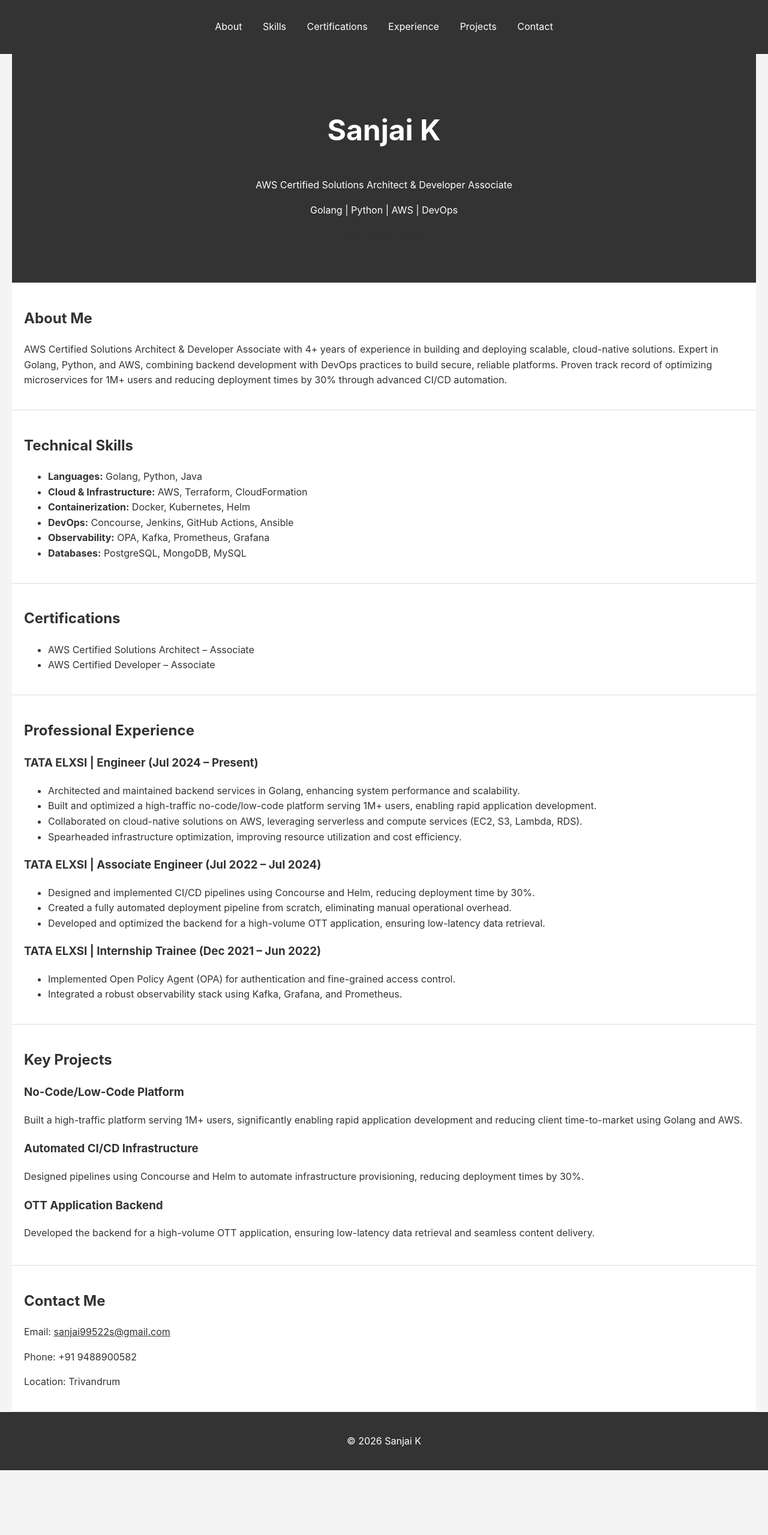
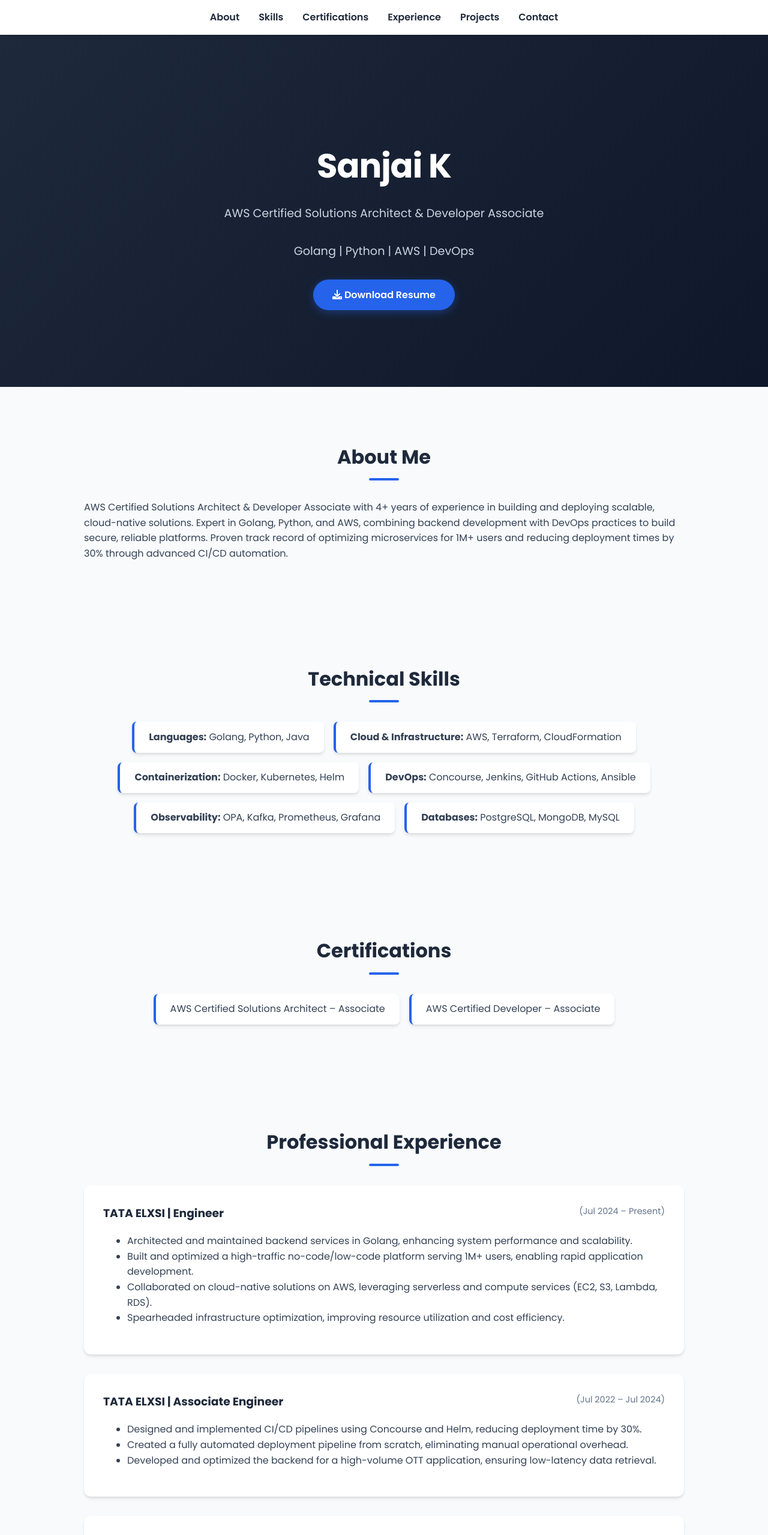
Before and after one commit to sanjai3102001/portfolio, a website: page index.html in a window 1280 px wide. Shown: the top 2559 px of the page at 60% size. Before the commit the page ends 2451 px from the top, so only its background shows below. Drawn offline with Linux system fonts and the light colour scheme.

Commit message:
adding styles

```diff
--- a/index.html
+++ b/index.html
@@ -4,6 +4,8 @@
     <meta charset="UTF-8">
     <meta name="viewport" content="width=device-width, initial-scale=1.0">
     <title>Sanjai K - Portfolio</title>
+    <link href="https://fonts.googleapis.com/css2?family=Poppins:wght@300;400;600;700&display=swap" rel="stylesheet">
+    <link rel="stylesheet" href="https://cdnjs.cloudflare.com/ajax/libs/font-awesome/6.0.0/css/all.min.css">
     <link rel="stylesheet" href="style.css">
 </head>
 <body>
@@ -25,7 +27,7 @@
         <h1>Sanjai K</h1>
         <p>AWS Certified Solutions Architect & Developer Associate</p>
         <p>Golang | Python | AWS | DevOps</p>
-        <p><a href="SANJAI%20K%20Resume.pdf" download>Download Resume</a></p>
+        <a href="SANJAI%20K%20Resume.pdf" class="btn" download><i class="fas fa-download"></i> Download Resume</a>
     </section>
 
     <section id="about">
@@ -39,7 +41,7 @@
 
     <section id="skills">
         <h2>Technical Skills</h2>
-        <ul>
+        <ul class="skills-list">
             <li><strong>Languages:</strong> Golang, Python, Java</li>
             <li><strong>Cloud & Infrastructure:</strong> AWS, Terraform, CloudFormation</li>
             <li><strong>Containerization:</strong> Docker, Kubernetes, Helm</li>
@@ -51,7 +53,7 @@
 
     <section id="certifications">
         <h2>Certifications</h2>
-        <ul>
+        <ul class="cert-list">
             <li>AWS Certified Solutions Architect – Associate</li>
             <li>AWS Certified Developer – Associate</li>
         </ul>
@@ -59,49 +61,59 @@
 
     <section id="experience">
         <h2>Professional Experience</h2>
-        <h3>TATA ELXSI | Engineer (Jul 2024 – Present)</h3>
+        <div class="job-card">
+            <h3>TATA ELXSI | Engineer <span class="date">(Jul 2024 – Present)</span></h3>
             <ul>
                 <li>Architected and maintained backend services in Golang, enhancing system performance and scalability.</li>
                 <li>Built and optimized a high-traffic no-code/low-code platform serving 1M+ users, enabling rapid application development.</li>
                 <li>Collaborated on cloud-native solutions on AWS, leveraging serverless and compute services (EC2, S3, Lambda, RDS).</li>
                 <li>Spearheaded infrastructure optimization, improving resource utilization and cost efficiency.</li>
             </ul>
+        </div>
 
-        <h3>TATA ELXSI | Associate Engineer (Jul 2022 – Jul 2024)</h3>
+        <div class="job-card">
+            <h3>TATA ELXSI | Associate Engineer <span class="date">(Jul 2022 – Jul 2024)</span></h3>
             <ul>
                 <li>Designed and implemented CI/CD pipelines using Concourse and Helm, reducing deployment time by 30%.</li>
                 <li>Created a fully automated deployment pipeline from scratch, eliminating manual operational overhead.</li>
                 <li>Developed and optimized the backend for a high-volume OTT application, ensuring low-latency data retrieval.</li>
             </ul>
+        </div>
 
-        <h3>TATA ELXSI | Internship Trainee (Dec 2021 – Jun 2022)</h3>
+        <div class="job-card">
+            <h3>TATA ELXSI | Internship Trainee <span class="date">(Dec 2021 – Jun 2022)</span></h3>
             <ul>
                 <li>Implemented Open Policy Agent (OPA) for authentication and fine-grained access control.</li>
                 <li>Integrated a robust observability stack using Kafka, Grafana, and Prometheus.</li>
             </ul>
+        </div>
     </section>
 
     <section id="projects">
         <h2>Key Projects</h2>
-        <div class="project">
+        <div class="projects-grid">
+            <div class="project-card">
                 <h3>No-Code/Low-Code Platform</h3>
                 <p>Built a high-traffic platform serving 1M+ users, significantly enabling rapid application development and reducing client time-to-market using Golang and AWS.</p>
             </div>
-        <div class="project">
+            <div class="project-card">
                 <h3>Automated CI/CD Infrastructure</h3>
                 <p>Designed pipelines using Concourse and Helm to automate infrastructure provisioning, reducing deployment times by 30%.</p>
             </div>
-        <div class="project">
+            <div class="project-card">
                 <h3>OTT Application Backend</h3>
                 <p>Developed the backend for a high-volume OTT application, ensuring low-latency data retrieval and seamless content delivery.</p>
+            </div>
         </div>
     </section>
 
     <section id="contact">
         <h2>Contact Me</h2>
-        <p>Email: <a href="mailto:sanjai99522s@gmail.com">sanjai99522s@gmail.com</a></p>
-        <p>Phone: +91 9488900582</p>
-        <p>Location: Trivandrum</p>
+        <div class="contact-info">
+            <p><i class="fas fa-envelope"></i> <a href="mailto:sanjai99522s@gmail.com">sanjai99522s@gmail.com</a></p>
+            <p><i class="fas fa-phone"></i> +91 9488900582</p>
+            <p><i class="fas fa-map-marker-alt"></i> Trivandrum</p>
+        </div>
     </section>
 
     <footer>
--- a/style.css
+++ b/style.css
@@ -1,63 +1,215 @@
+:root {
+    --primary-color: #2563eb;
+    --secondary-color: #1e293b;
+    --accent-color: #3b82f6;
+    --text-color: #334155;
+    --bg-light: #f8fafc;
+    --bg-white: #ffffff;
+    --shadow: 0 4px 6px -1px rgba(0, 0, 0, 0.1), 0 2px 4px -1px rgba(0, 0, 0, 0.06);
+}
+
+html {
+    scroll-behavior: smooth;
+}
+
 body {
-    font-family: -apple-system, BlinkMacSystemFont, "Segoe UI", Roboto, Helvetica, Arial, sans-serif;
+    font-family: 'Poppins', sans-serif;
     line-height: 1.6;
     margin: 0;
     padding: 0;
-    background-color: #f4f4f4;
-    color: #333;
+    background-color: var(--bg-light);
+    color: var(--text-color);
 }
 
 header {
-    background: #333;
-    color: #fff;
-    padding: 1rem 0;
-    text-align: center;
+    background: var(--bg-white);
+    box-shadow: var(--shadow);
+    position: sticky;
+    top: 0;
+    z-index: 1000;
+    padding: 1rem 2rem;
+}
+
+nav {
+    display: flex;
+    justify-content: center;
+    align-items: center;
 }
 
 nav ul {
     padding: 0;
+    margin: 0;
     list-style: none;
+    display: flex;
+    flex-wrap: wrap;
+    justify-content: center;
 }
 
 nav ul li {
-    display: inline;
-    margin: 0 15px;
+    margin: 0 1rem;
 }
 
 nav a {
-    color: #fff;
+    color: var(--secondary-color);
     text-decoration: none;
+    font-weight: 600;
+    transition: color 0.3s;
+}
+
+nav a:hover {
+    color: var(--primary-color);
 }
 
 section {
-    padding: 20px;
-    margin: 0 20px;
-    background: #fff;
-    border-bottom: 1px solid #ddd;
+    padding: 4rem 2rem;
+    max-width: 1000px;
+    margin: 0 auto;
+}
+
+h2 {
+    color: var(--secondary-color);
+    font-size: 2rem;
+    margin-bottom: 2rem;
+    text-align: center;
+    position: relative;
+}
+
+h2::after {
+    content: '';
+    display: block;
+    width: 50px;
+    height: 4px;
+    background: var(--primary-color);
+    margin: 10px auto 0;
+    border-radius: 2px;
 }
 
 #hero {
     text-align: center;
-    padding: 50px 20px;
-    background: #333;
-    color: #fff;
+    padding: 8rem 2rem;
+    background: linear-gradient(135deg, var(--secondary-color), #0f172a);
+    color: var(--bg-white);
+    max-width: 100%;
 }
 
 #hero h1 {
-    font-size: 3rem;
+    font-size: 3.5rem;
+    margin-bottom: 1rem;
+    letter-spacing: -1px;
 }
 
-.project {
-    margin-bottom: 20px;
+#hero p {
+    font-size: 1.2rem;
+    color: #cbd5e1;
+    margin-bottom: 2rem;
+}
+
+.btn {
+    display: inline-block;
+    background: var(--primary-color);
+    color: white;
+    padding: 0.8rem 2rem;
+    border-radius: 50px;
+    text-decoration: none;
+    font-weight: 600;
+    transition: transform 0.2s, background 0.3s;
+    box-shadow: 0 4px 14px 0 rgba(37, 99, 235, 0.39);
+}
+
+.btn:hover {
+    background: var(--accent-color);
+    transform: translateY(-2px);
+}
+
+/* Skills & Certifications */
+.skills-list, .cert-list {
+    list-style: none;
+    padding: 0;
+    display: flex;
+    flex-wrap: wrap;
+    justify-content: center;
+    gap: 1rem;
+}
+
+.skills-list li, .cert-list li {
+    background: var(--bg-white);
+    padding: 0.8rem 1.5rem;
+    border-radius: 8px;
+    box-shadow: var(--shadow);
+    border-left: 4px solid var(--primary-color);
+}
+
+/* Experience Cards */
+.job-card {
+    background: var(--bg-white);
+    padding: 2rem;
+    margin-bottom: 2rem;
+    border-radius: 12px;
+    box-shadow: var(--shadow);
+    transition: transform 0.3s;
+}
+
+.job-card:hover {
+    transform: translateY(-5px);
+}
+
+.job-card h3 {
+    margin-top: 0;
+    color: var(--secondary-color);
+    display: flex;
+    justify-content: space-between;
+    flex-wrap: wrap;
+}
+
+.date {
+    font-size: 0.9rem;
+    color: #64748b;
+    font-weight: 400;
+}
+
+/* Projects Grid */
+.projects-grid {
+    display: grid;
+    grid-template-columns: repeat(auto-fit, minmax(300px, 1fr));
+    gap: 2rem;
+}
+
+.project-card {
+    background: var(--bg-white);
+    padding: 2rem;
+    border-radius: 12px;
+    box-shadow: var(--shadow);
+    border-top: 4px solid var(--primary-color);
+    transition: transform 0.3s;
+}
+
+.project-card:hover {
+    transform: translateY(-5px);
 }
 
 footer {
     text-align: center;
-    padding: 20px;
-    background: #333;
-    color: #fff;
+    padding: 2rem;
+    background: var(--secondary-color);
+    color: #94a3b8;
+    margin-top: 4rem;
 }
 
 a {
-    color: #333;
+    color: var(--primary-color);
+    text-decoration: none;
 }
+
+#contact {
+    text-align: center;
+}
+
+.contact-info p {
+    font-size: 1.1rem;
+    margin: 0.5rem 0;
+}
+
+.contact-info i {
+    margin-right: 10px;
+    color: var(--primary-color);
+}
```
Lines whose indentation alone changed are shown as unchanged.
